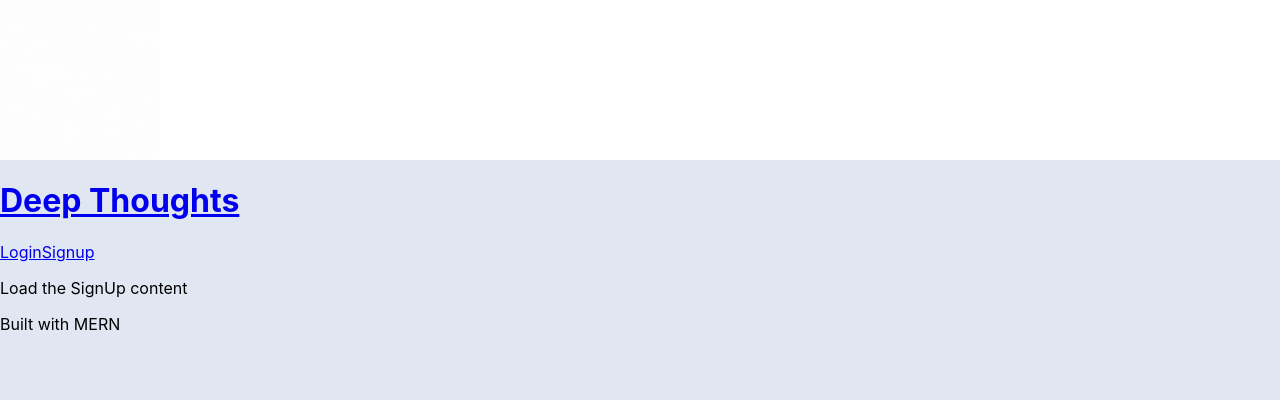
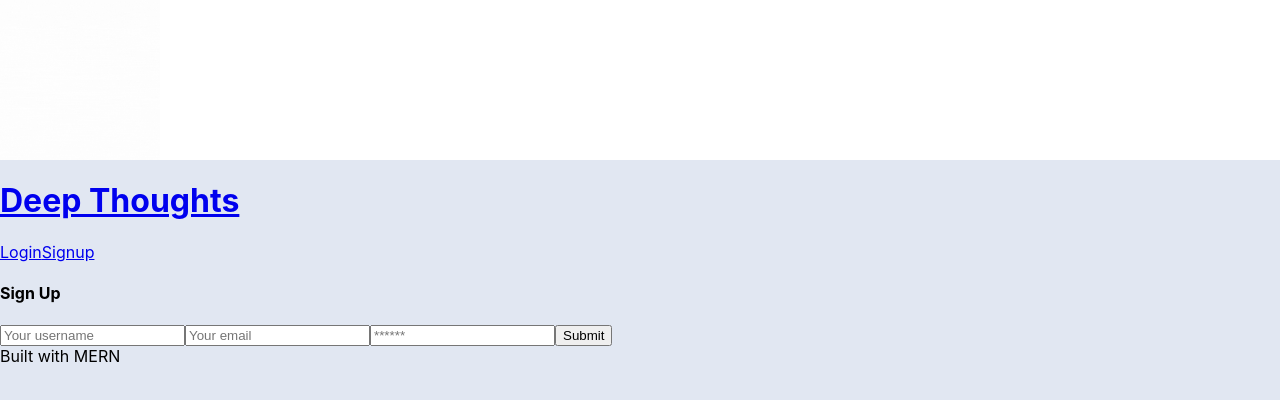
Before and after one commit to ishelly1997/bootcamp-social, a React (Create React App) app in the folder client/: page /signup in a window 1280 px wide. Shown: the top 400 px of the page. Built offline with nearby package versions, Linux system fonts and the light colour scheme.

Commit message:
added signup page

```diff
--- a/client/package.json
+++ b/client/package.json
@@ -2,6 +2,7 @@
   "name": "bootcamp-social-app",
   "version": "0.1.0",
   "private": true,
+  "proxy": "http://localhost:3001",
   "dependencies": {
     "@testing-library/jest-dom": "^5.16.4",
     "@testing-library/react": "^13.2.0",
--- a/client/src/App.js
+++ b/client/src/App.js
@@ -4,6 +4,7 @@ import Header from './components/Header';
 import Footer from './components/Footer';
 import Login from './pages/Login';
 import SignUp from './pages/Signup'
+import Home from './pages/Homepage'
 
 import NoMatch from './pages/NoMatch';
 
@@ -34,7 +35,7 @@ const App = () => {
     });
 
   return(
-    <body className='App' >
+    <div className='App' >
       <div className='App-header'>
         <img className='App-logo' src={require('./images/Bootcamp.gif')} alt='/'/>
       </div>
@@ -52,10 +53,10 @@ const App = () => {
           <Header />
           <div>
             <Routes>
-              {/* <Route
+               <Route
                 path="/"
                 element={<Home />}
-              /> */}
+              />
               <Route
                 path="/login"
                 element={<Login />}
@@ -83,7 +84,7 @@ const App = () => {
       </Router>
     </ApolloProvider>
 
-    </body>
+    </div>
 
   );
 
--- a/client/src/pages/Homepage.js
+++ b/client/src/pages/Homepage.js
@@ -0,0 +1,14 @@
+
+import React from 'react';
+
+const Home = () => {
+
+  return (
+    <div>
+      <h3>Simple Homepage</h3>
+
+    </div>
+  );
+};
+
+export default Home;
--- a/client/src/pages/Login.js
+++ b/client/src/pages/Login.js
@@ -8,11 +8,10 @@ import Auth from '../utils/auth'
 
 const Login = (props) => {
 
-    const [formState, setFormState] = useState({ email: '', password: '' });
+    const [formState, setFormState] = useState({ username: '', password: '' });
 
     const [login, { error }] = useMutation(LOGIN_USER);
 
-    // update state based on form input changes
     const handleChange = (event) => {
       const { name, value } = event.target;
 
@@ -22,7 +21,6 @@ const Login = (props) => {
       });
     };
 
-    // submit form
     const handleFormSubmit = async (event) => {
       event.preventDefault();
 
@@ -47,17 +45,18 @@ const Login = (props) => {
         <div className="form">
         <form >
           <div className="input-container" onSubmit={handleFormSubmit}>
-            <label>Username </label>
-            <input type="text" name="uname" required onChange={handleChange} />
+            <label>Email </label>
+            <input type="text" name="uname" required value={formState.email} onChange={handleChange} />
           </div>
           <div className="input-container">
             <label>Password </label>
-            <input type="password" name="pass" required onChange={handleChange} />
+            <input type="password" name="pass" required value={formState.password} onChange={handleChange} />
           </div>
           <div className="button-container">
             <input type="submit" onChange={handleChange} />
           </div>
         </form>
+        {error && <div>Login failed</div>}
       </div>
     )
 };
--- a/client/src/pages/Signup.js
+++ b/client/src/pages/Signup.js
@@ -1,11 +1,85 @@
-import React from 'react'
+import React, { useState } from 'react';
+import { useMutation } from '@apollo/client';
+import { ADD_USER } from '../utils/mutations';
+import Auth from '../utils/auth'
 
-const SignUp = () => {
-    return(
-        <div>
-            <p>Load the SignUp content</p>
+const Signup = () => {
+    const [formState, setFormState] = useState({ username: '', email: '', password: '' });
+
+    const [addUser, { error }] = useMutation(ADD_USER);
+
+
+    // update state based on form input changes
+    const handleChange = (event) => {
+        const { name, value } = event.target;
+
+        setFormState({
+        ...formState,
+        [name]: value,
+        });
+    };
+
+    // submit form
+    const handleFormSubmit = async (event) => {
+        event.preventDefault();
+
+        // use try/catch instead of promises to handle errors
+    try {
+        // execute addUser mutation and pass in variable data from form
+        const { data } = await addUser({
+        variables: { ...formState }
+        });
+        console.log(data);
+        Auth.login(data.addUser.token);
+    } catch (e) {
+        console.error(e);
+    }
+    };
+
+    return (
+        <main className='flex-row justify-center mb-4'>
+        <div className='col-12 col-md-6'>
+            <div className='card'>
+            <h4 className='card-header'>Sign Up</h4>
+            <div className='card-body'>
+                <form onSubmit={handleFormSubmit}>
+                <input
+                    className='fogitrm-input'
+                    placeholder='Your username'
+                    name='username'
+                    type='username'
+                    id='username'
+                    value={formState.username}
+                    onChange={handleChange}
+                />
+                <input
+                    className='form-input'
+                    placeholder='Your email'
+                    name='email'
+                    type='email'
+                    id='email'
+                    value={formState.email}
+                    onChange={handleChange}
+                />
+                <input
+                    className='form-input'
+                    placeholder='******'
+                    name='password'
+                    type='password'
+                    id='password'
+                    value={formState.password}
+                    onChange={handleChange}
+                />
+                <button className='btn d-block w-100' type='submit'>
+                    Submit
+                </button>
+                </form>
+                {error && <div>Sign up failed</div>}
+            </div>
+            </div>
         </div>
-    )
-}
+        </main>
+    );
+    };
 
-export default SignUp
+    export default Signup;
```
